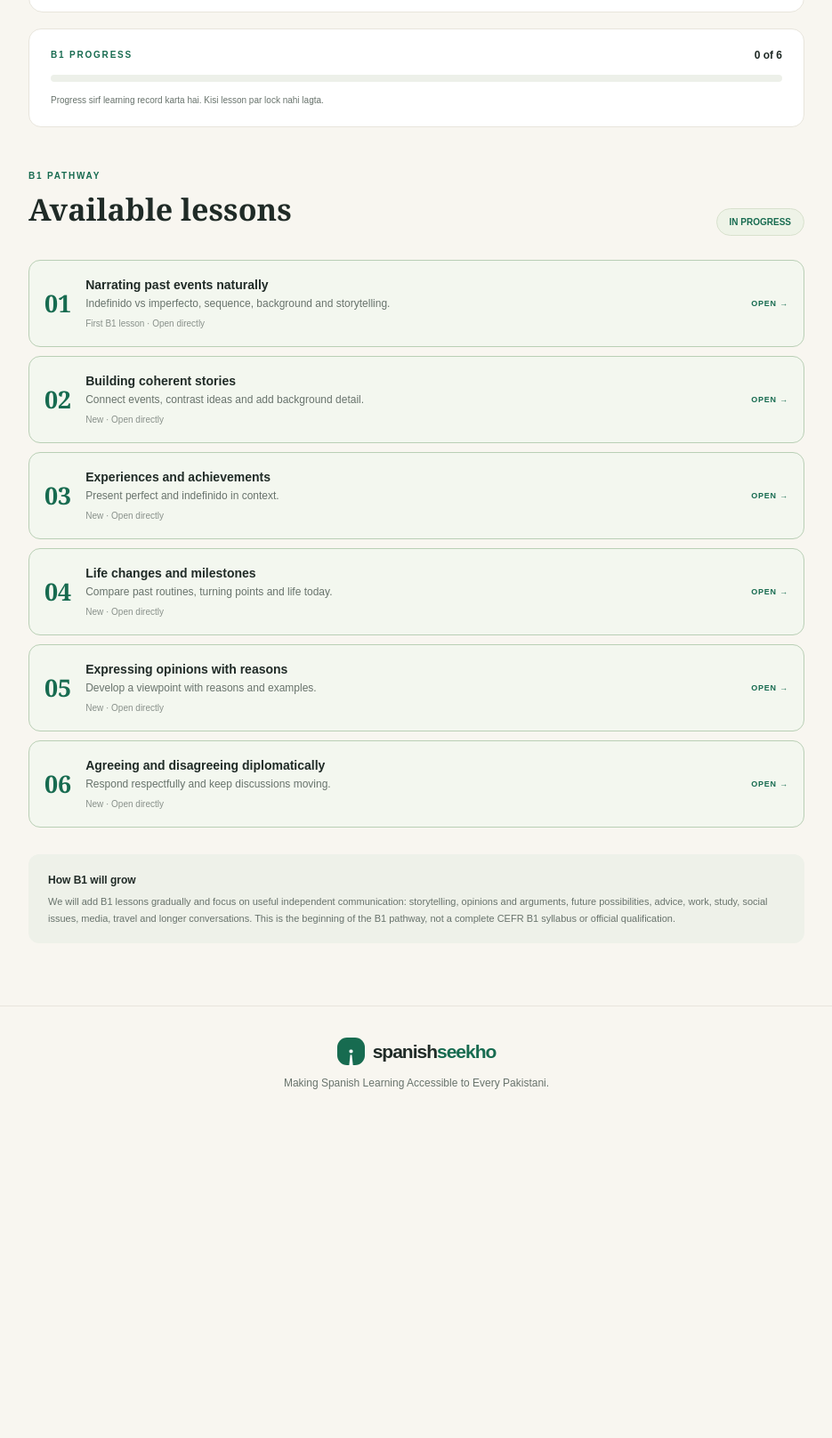
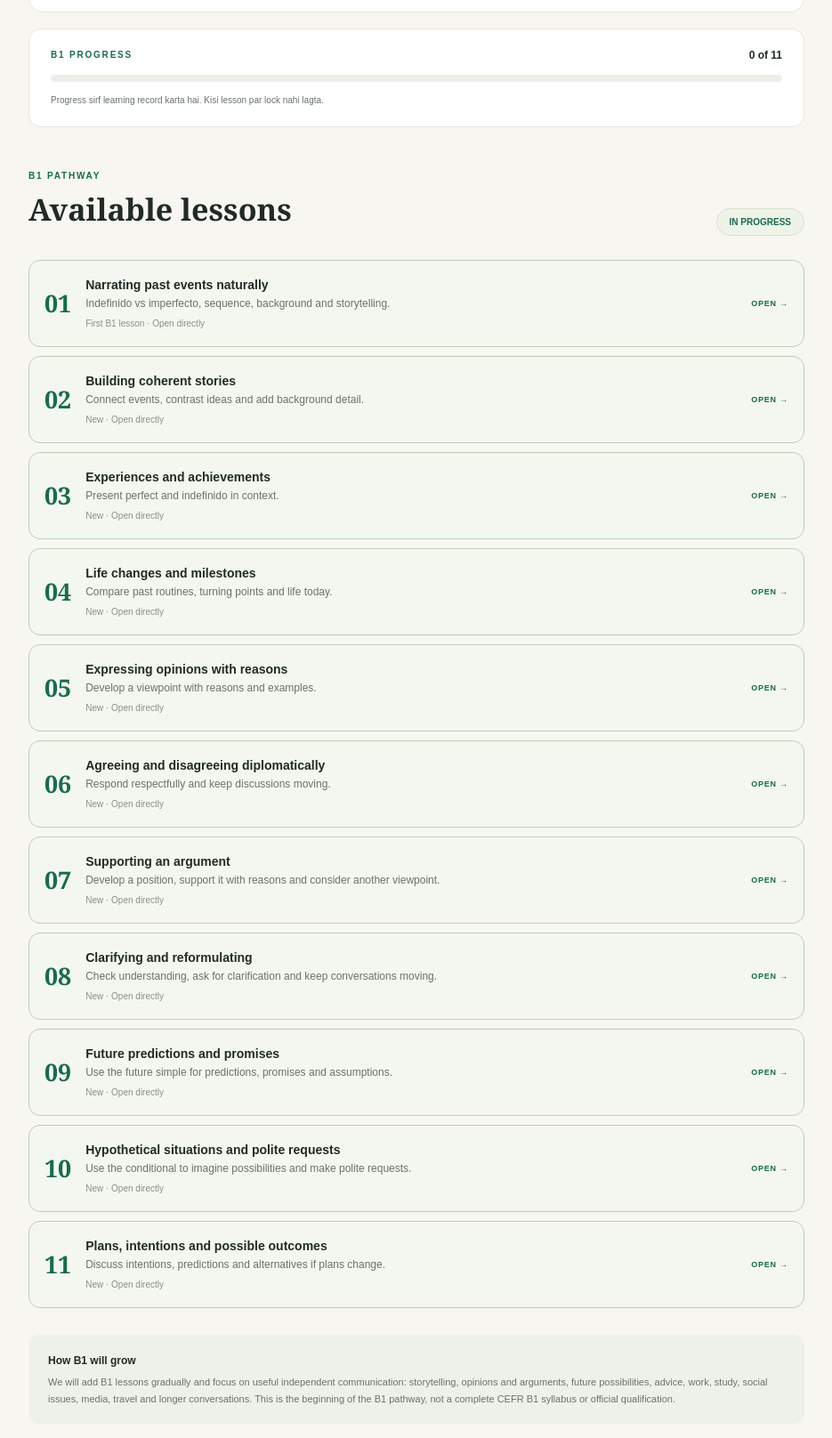
Before and after one commit to AliShah1029384756/Spanish-Seekho, a plain HTML site: page b1/index.html in a window 1280 px wide. Shown: the part 734-2350 px from the top of the page at 89% size, without its empty margins (172-1107 px from the left). Before the commit the page ends 2006 px from the top, so only its background shows below. Drawn offline with Linux system fonts and the light colour scheme.

Commit message:
Add B1 lessons 07-11 to course index

```diff
--- a/b1/index.html
+++ b/b1/index.html
@@ -4,7 +4,7 @@
 <main class="course-wrap">
 <div class="course-intro"><span class="eyebrow">CEFR B1 · IN PROGRESS</span><h1>Intermediate Spanish <em>for real life.</em></h1><p>B1 mein aap sirf basic jumlay nahi banate — ab apne experiences detail se bayan karte hain, reasons samjhate hain, opinions defend karte hain aur familiar situations mein independently communicate karte hain. Roman Urdu explanations aur Spain Spanish examples ke saath.</p></div>
 <section class="learning-box"><span class="eyebrow">B1 · FIRST UNIT</span><h2>Start the B1 pathway</h2><p class="muted">Pehla lesson past events aur background ko mila kar natural story sunana sikhata hai. A2 complete karna zaroori nahi; lesson directly open hai. Lekin B1 material samajhne ke liye A1/A2 grammar ki bunyaad helpful hogi.</p><p style="margin-top:12px"><a class="primary-btn" href="lesson-01.html">Open B1 Lesson 01 →</a> <a class="primary-btn" href="../a2/index.html">Review A2 →</a></p></section>
-<section class="course-progress"><div><span class="eyebrow">B1 PROGRESS</span><strong id="progressText">0 of 6</strong></div><div class="progress-track"><span id="progressBar"></span></div><small>Progress sirf learning record karta hai. Kisi lesson par lock nahi lagta.</small></section>
+<section class="course-progress"><div><span class="eyebrow">B1 PROGRESS</span><strong id="progressText">0 of 11</strong></div><div class="progress-track"><span id="progressBar"></span></div><small>Progress sirf learning record karta hai. Kisi lesson par lock nahi lagta.</small></section>
 <section class="unit-list"><div class="unit-heading"><div><span class="eyebrow">B1 PATHWAY</span><h2>Available lessons</h2></div><span class="level-pill">IN PROGRESS</span></div>
 <a class="unit-card available" href="lesson-01.html"><span class="unit-number">01</span><div class="unit-info"><b>Narrating past events naturally</b><p>Indefinido vs imperfecto, sequence, background and storytelling.</p><small>First B1 lesson · Open directly</small></div><span class="unit-state">OPEN →</span></a>
 <a class="unit-card available" href="lesson-02.html"><span class="unit-number">02</span><div class="unit-info"><b>Building coherent stories</b><p>Connect events, contrast ideas and add background detail.</p><small>New · Open directly</small></div><span class="unit-state">OPEN →</span></a>
@@ -12,7 +12,12 @@
 <a class="unit-card available" href="lesson-04.html"><span class="unit-number">04</span><div class="unit-info"><b>Life changes and milestones</b><p>Compare past routines, turning points and life today.</p><small>New · Open directly</small></div><span class="unit-state">OPEN →</span></a>
 <a class="unit-card available" href="lesson-05.html"><span class="unit-number">05</span><div class="unit-info"><b>Expressing opinions with reasons</b><p>Develop a viewpoint with reasons and examples.</p><small>New · Open directly</small></div><span class="unit-state">OPEN →</span></a>
 <a class="unit-card available" href="lesson-06.html"><span class="unit-number">06</span><div class="unit-info"><b>Agreeing and disagreeing diplomatically</b><p>Respond respectfully and keep discussions moving.</p><small>New · Open directly</small></div><span class="unit-state">OPEN →</span></a>
+<a class="unit-card available" href="lesson-07.html"><span class="unit-number">07</span><div class="unit-info"><b>Supporting an argument</b><p>Develop a position, support it with reasons and consider another viewpoint.</p><small>New · Open directly</small></div><span class="unit-state">OPEN →</span></a>
+<a class="unit-card available" href="lesson-08.html"><span class="unit-number">08</span><div class="unit-info"><b>Clarifying and reformulating</b><p>Check understanding, ask for clarification and keep conversations moving.</p><small>New · Open directly</small></div><span class="unit-state">OPEN →</span></a>
+<a class="unit-card available" href="lesson-09.html"><span class="unit-number">09</span><div class="unit-info"><b>Future predictions and promises</b><p>Use the future simple for predictions, promises and assumptions.</p><small>New · Open directly</small></div><span class="unit-state">OPEN →</span></a>
+<a class="unit-card available" href="lesson-10.html"><span class="unit-number">10</span><div class="unit-info"><b>Hypothetical situations and polite requests</b><p>Use the conditional to imagine possibilities and make polite requests.</p><small>New · Open directly</small></div><span class="unit-state">OPEN →</span></a>
+<a class="unit-card available" href="lesson-11.html"><span class="unit-number">11</span><div class="unit-info"><b>Plans, intentions and possible outcomes</b><p>Discuss intentions, predictions and alternatives if plans change.</p><small>New · Open directly</small></div><span class="unit-state">OPEN →</span></a>
 </section>
 <section class="course-note"><b>How B1 will grow</b><p>We will add B1 lessons gradually and focus on useful independent communication: storytelling, opinions and arguments, future possibilities, advice, work, study, social issues, media, travel and longer conversations. This is the beginning of the B1 pathway, not a complete CEFR B1 syllabus or official qualification.</p></section>
 </main><footer><a class="brand" href="../index.html"><span class="brand-mark">¡</span><span>spanish<span class="brand-accent">seekho</span></span></a><p>Making Spanish Learning Accessible to Every Pakistani.</p></footer>
-<script>const done=JSON.parse(localStorage.getItem("ss-b1-done")||"[]");const n=done.filter(x=>String(x).startsWith("lesson")).length;document.getElementById("progressText").textContent=Math.min(n,6)+" of 6";document.getElementById("progressBar").style.width=(Math.min(n,6)/6*100)+"%";</script><script src="../a1/app-shell.js"></script></body></html>
+<script>const done=JSON.parse(localStorage.getItem("ss-b1-done")||"[]");const n=done.filter(x=>String(x).startsWith("lesson")).length;document.getElementById("progressText").textContent=Math.min(n,11)+" of 11";document.getElementById("progressBar").style.width=(Math.min(n,11)/11*100)+"%";</script><script src="../a1/app-shell.js"></script></body></html>
```
